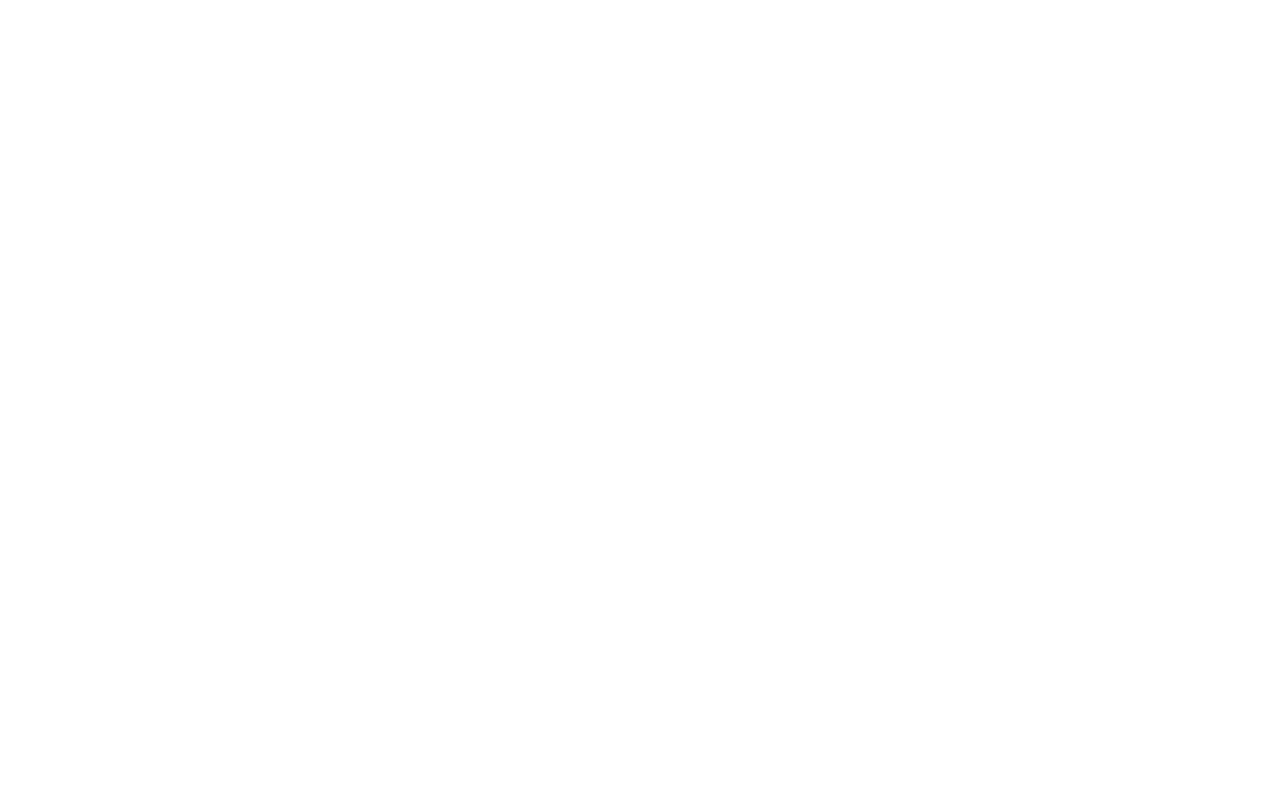
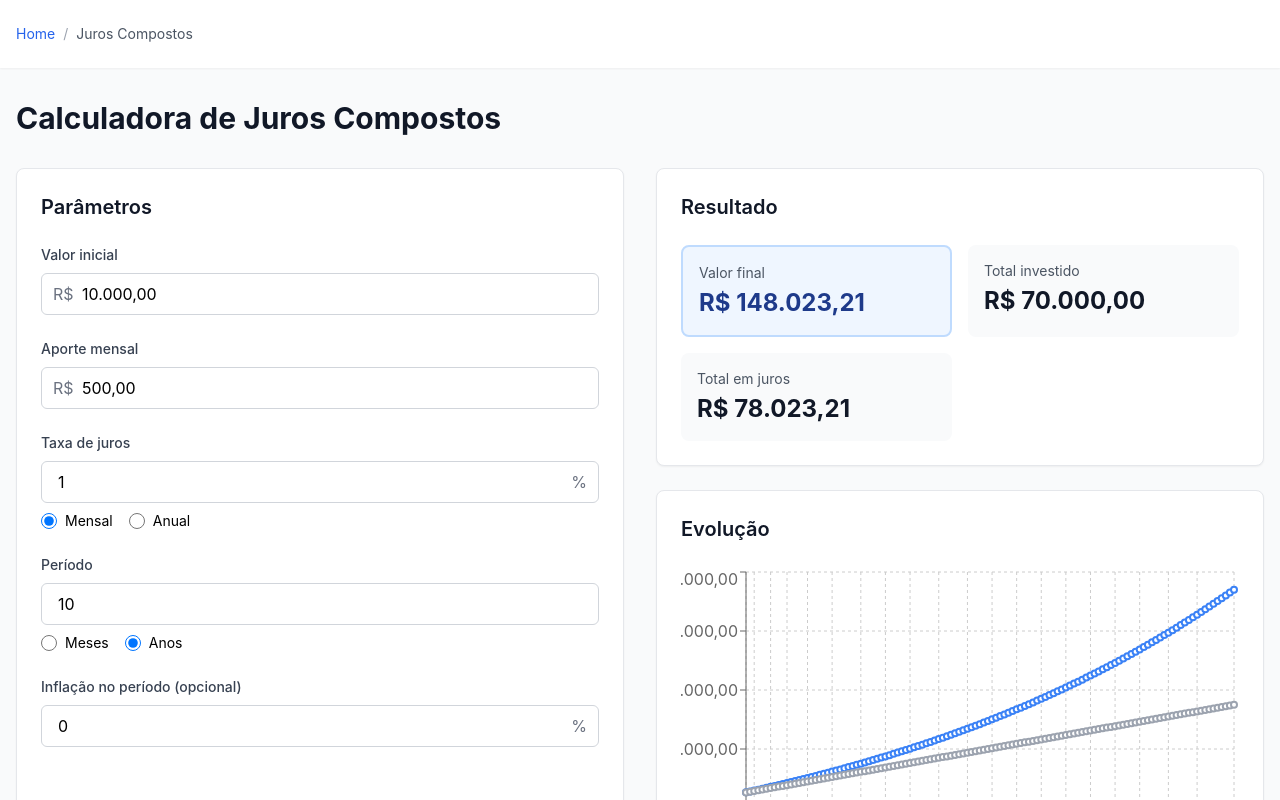
Before and after one commit to soulnanx/calculadora-nobre, a React (Vite) app: page /juros-compostos in a window 1280 px wide. Before the commit this address had no page. Shown: the top 800 px of the page. Built offline with nearby package versions, Linux system fonts and the light colour scheme.

Commit message:
feat: implement Juros Compostos calculator page with form, chart, and table

```diff
--- a/src/App.tsx
+++ b/src/App.tsx
@@ -1,11 +1,13 @@
 import { BrowserRouter, Routes, Route } from 'react-router-dom';
 import { Home } from './pages/Home';
+import { JurosCompostos } from './pages/JurosCompostos';
 
 function App() {
   return (
     <BrowserRouter>
       <Routes>
         <Route path="/" element={<Home />} />
+        <Route path="/juros-compostos" element={<JurosCompostos />} />
       </Routes>
     </BrowserRouter>
   );
--- /dev/null
+++ b/src/pages/JurosCompostos.tsx
@@ -0,0 +1,191 @@
+import { useState, useMemo } from 'react';
+import { Link } from 'react-router-dom';
+import { CurrencyInput } from '../components/CurrencyInput';
+import { NumberInput } from '../components/NumberInput';
+import { RadioGroup } from '../components/RadioGroup';
+import { ResultCard } from '../components/ResultCard';
+import { DataTable } from '../components/DataTable';
+import { calcularJurosCompostos } from '../calculators/compound-interest';
+import { InputJurosCompostos } from '../types';
+import {
+  LineChart,
+  Line,
+  XAxis,
+  YAxis,
+  CartesianGrid,
+  Tooltip,
+  Legend,
+  ResponsiveContainer,
+} from 'recharts';
+import { formatCurrency } from '../lib/utils';
+
+export function JurosCompostos() {
+  const [valorInicial, setValorInicial] = useState(10000);
+  const [aporteMensal, setAporteMensal] = useState(500);
+  const [taxaJuros, setTaxaJuros] = useState(1);
+  const [taxaPeriodicidade, setTaxaPeriodicidade] = useState<'mensal' | 'anual'>('mensal');
+  const [periodo, setPeriodo] = useState(10);
+  const [periodoUnidade, setPeriodoUnidade] = useState<'meses' | 'anos'>('anos');
+  const [inflacaoPeriodo, setInflacaoPeriodo] = useState<number | undefined>(undefined);
+
+  const input: InputJurosCompostos = useMemo(
+    () => ({
+      valorInicial,
+      aporteMensal,
+      taxaJuros,
+      taxaPeriodicidade,
+      periodo,
+      periodoUnidade,
+      inflacaoPeriodo,
+    }),
+    [valorInicial, aporteMensal, taxaJuros, taxaPeriodicidade, periodo, periodoUnidade, inflacaoPeriodo]
+  );
+
+  const resultado = useMemo(() => calcularJurosCompostos(input), [input]);
+
+  return (
+    <div className="min-h-screen bg-gray-50">
+      <header className="bg-white shadow-sm">
+        <div className="max-w-7xl mx-auto px-4 py-6">
+          <nav className="flex items-center gap-2 text-sm">
+            <Link to="/" className="text-blue-600 hover:text-blue-800">
+              Home
+            </Link>
+            <span className="text-gray-400">/</span>
+            <span className="text-gray-600">Juros Compostos</span>
+          </nav>
+        </div>
+      </header>
+
+      <main className="max-w-7xl mx-auto px-4 py-8">
+        <h1 className="text-3xl font-bold text-gray-900 mb-8">Calculadora de Juros Compostos</h1>
+
+        <div className="grid grid-cols-1 lg:grid-cols-2 gap-8">
+          {/* Formulário */}
+          <div className="bg-white rounded-lg shadow-sm border border-gray-200 p-6">
+            <h2 className="text-xl font-semibold text-gray-900 mb-6">Parâmetros</h2>
+
+            <div className="space-y-6">
+              <div>
+                <label className="block text-sm font-medium text-gray-700 mb-2">
+                  Valor inicial
+                </label>
+                <CurrencyInput value={valorInicial} onChange={setValorInicial} />
+              </div>
+
+              <div>
+                <label className="block text-sm font-medium text-gray-700 mb-2">
+                  Aporte mensal
+                </label>
+                <CurrencyInput value={aporteMensal} onChange={setAporteMensal} />
+              </div>
+
+              <div>
+                <label className="block text-sm font-medium text-gray-700 mb-2">
+                  Taxa de juros
+                </label>
+                <NumberInput value={taxaJuros} onChange={setTaxaJuros} suffix="%" />
+                <div className="mt-2">
+                  <RadioGroup
+                    name="taxaPeriodicidade"
+                    options={[
+                      { value: 'mensal', label: 'Mensal' },
+                      { value: 'anual', label: 'Anual' },
+                    ]}
+                    value={taxaPeriodicidade}
+                    onChange={(v) => setTaxaPeriodicidade(v as 'mensal' | 'anual')}
+                  />
+                </div>
+              </div>
+
+              <div>
+                <label className="block text-sm font-medium text-gray-700 mb-2">
+                  Período
+                </label>
+                <NumberInput value={periodo} onChange={setPeriodo} />
+                <div className="mt-2">
+                  <RadioGroup
+                    name="periodoUnidade"
+                    options={[
+                      { value: 'meses', label: 'Meses' },
+                      { value: 'anos', label: 'Anos' },
+                    ]}
+                    value={periodoUnidade}
+                    onChange={(v) => setPeriodoUnidade(v as 'meses' | 'anos')}
+                  />
+                </div>
+              </div>
+
+              <div>
+                <label className="block text-sm font-medium text-gray-700 mb-2">
+                  Inflação no período (opcional)
+                </label>
+                <NumberInput
+                  value={inflacaoPeriodo || 0}
+                  onChange={(v) => setInflacaoPeriodo(v > 0 ? v : undefined)}
+                  suffix="%"
+                />
+              </div>
+            </div>
+          </div>
+
+          {/* Resultado */}
+          <div className="space-y-6">
+            {/* Resumo */}
+            <div className="bg-white rounded-lg shadow-sm border border-gray-200 p-6">
+              <h2 className="text-xl font-semibold text-gray-900 mb-6">Resultado</h2>
+
+              <div className="grid grid-cols-1 md:grid-cols-2 gap-4">
+                <ResultCard
+                  label="Valor final"
+                  value={resultado.resumo.valorFinalNominal}
+                  highlight
+                />
+                <ResultCard label="Total investido" value={resultado.resumo.totalInvestido} />
+                <ResultCard label="Total em juros" value={resultado.resumo.totalJuros} />
+                {resultado.resumo.valorReal !== undefined && (
+                  <ResultCard label="Valor real (ajustado)" value={resultado.resumo.valorReal} />
+                )}
+              </div>
+            </div>
+
+            {/* Gráfico */}
+            <div className="bg-white rounded-lg shadow-sm border border-gray-200 p-6">
+              <h2 className="text-xl font-semibold text-gray-900 mb-6">Evolução</h2>
+
+              <ResponsiveContainer width="100%" height={300}>
+                <LineChart data={resultado.evolucaoMensal}>
+                  <CartesianGrid strokeDasharray="3 3" />
+                  <XAxis dataKey="mes" label={{ value: 'Mês', position: 'insideBottom', offset: -5 }} />
+                  <YAxis tickFormatter={(v) => formatCurrency(v)} />
+                  <Tooltip formatter={(value: number) => formatCurrency(value)} />
+                  <Legend />
+                  <Line
+                    type="monotone"
+                    dataKey="saldo"
+                    stroke="#3b82f6"
+                    strokeWidth={2}
+                    name="Saldo total"
+                  />
+                  <Line
+                    type="monotone"
+                    dataKey="aporteAcumulado"
+                    stroke="#9ca3af"
+                    strokeWidth={2}
+                    name="Total investido"
+                  />
+                </LineChart>
+              </ResponsiveContainer>
+            </div>
+
+            {/* Tabela */}
+            <div className="bg-white rounded-lg shadow-sm border border-gray-200 p-6">
+              <h2 className="text-xl font-semibold text-gray-900 mb-6">Evolução Mensal</h2>
+              <DataTable data={resultado.evolucaoMensal} />
+            </div>
+          </div>
+        </div>
+      </main>
+    </div>
+  );
+}
```
